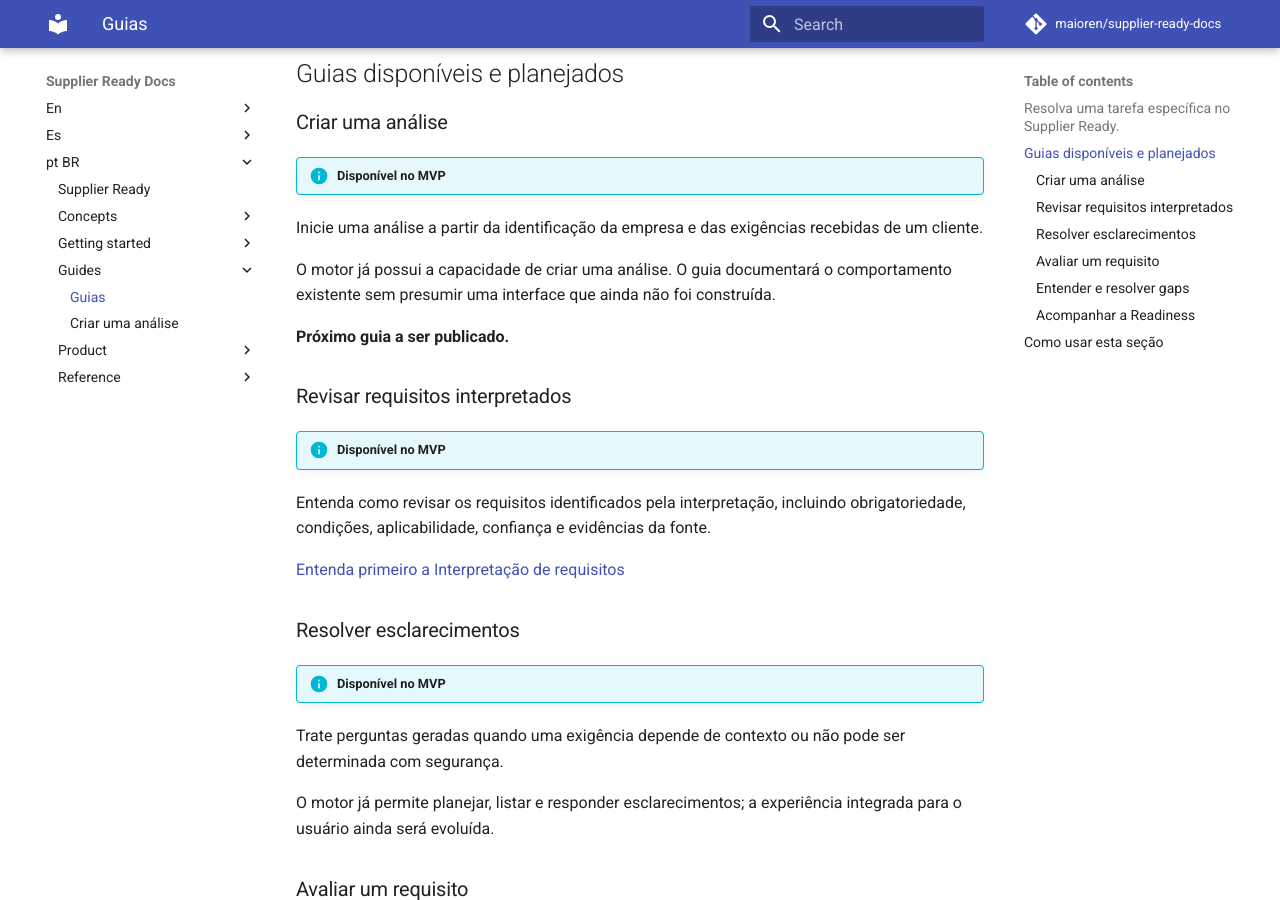
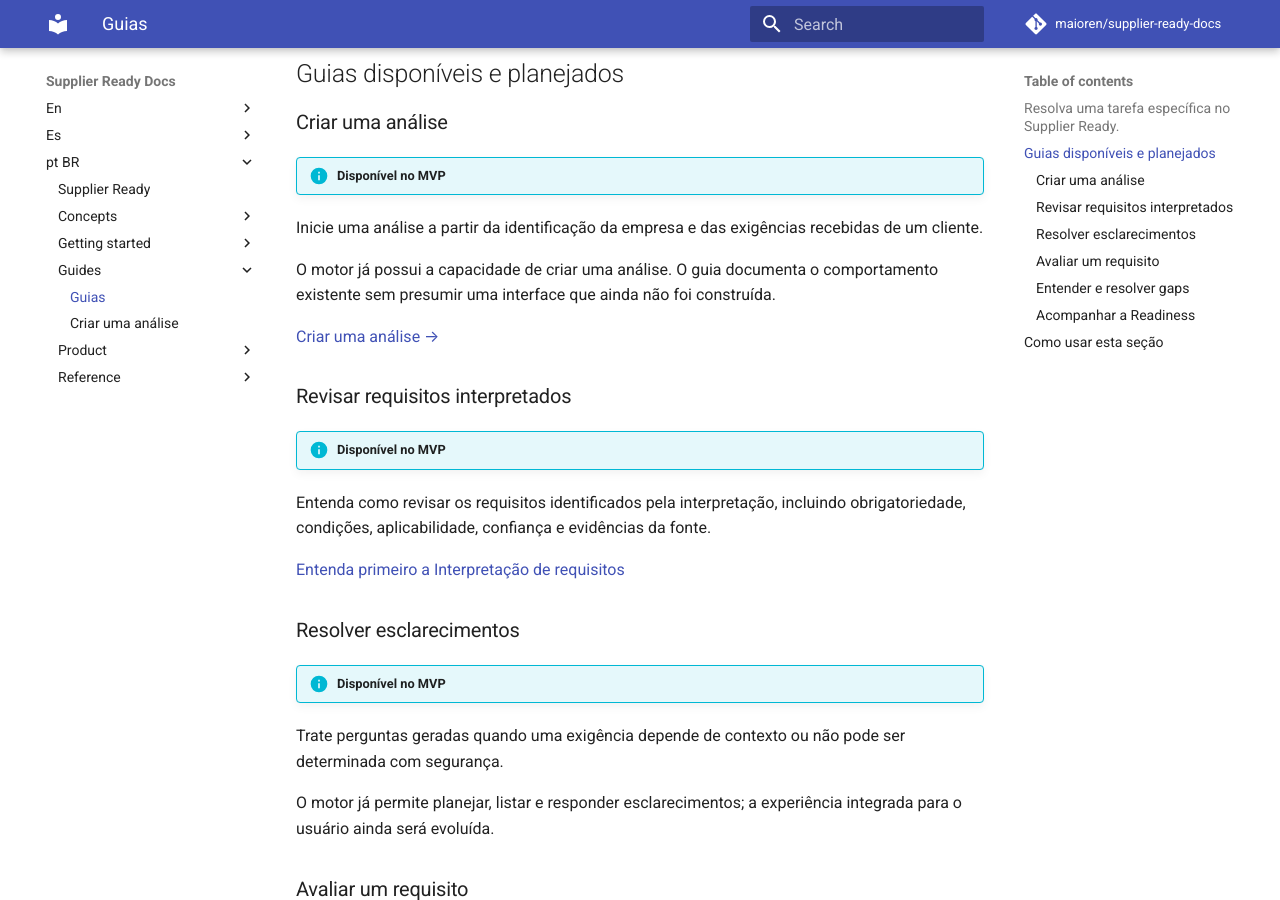
Before and after one commit to maioren/supplier-ready-docs, an MkDocs documentation site: the page built from docs/pt-BR/guides/index.md, in a window 1280 px wide and 900 px high, scrolled down 659 px. Built offline with MkDocs 1.6.1 and Material for MkDocs 9.7.7, drawn with Linux system fonts in a browser that asks for light colours; comment, search, counter and statistics services are not loaded.

Commit message:
docs: link published create analysis guide

```diff
--- a/docs/pt-BR/guides/index.md
+++ b/docs/pt-BR/guides/index.md
@@ -22,9 +22,9 @@ Como o produto ainda está em desenvolvimento, os guias também deixam explícit
 
 Inicie uma análise a partir da identificação da empresa e das exigências recebidas de um cliente.
 
-O motor já possui a capacidade de criar uma análise. O guia documentará o comportamento existente sem presumir uma interface que ainda não foi construída.
+O motor já possui a capacidade de criar uma análise. O guia documenta o comportamento existente sem presumir uma interface que ainda não foi construída.
 
-**Próximo guia a ser publicado.**
+[Criar uma análise →](create-analysis.md)
 
 ### Revisar requisitos interpretados
 
```
